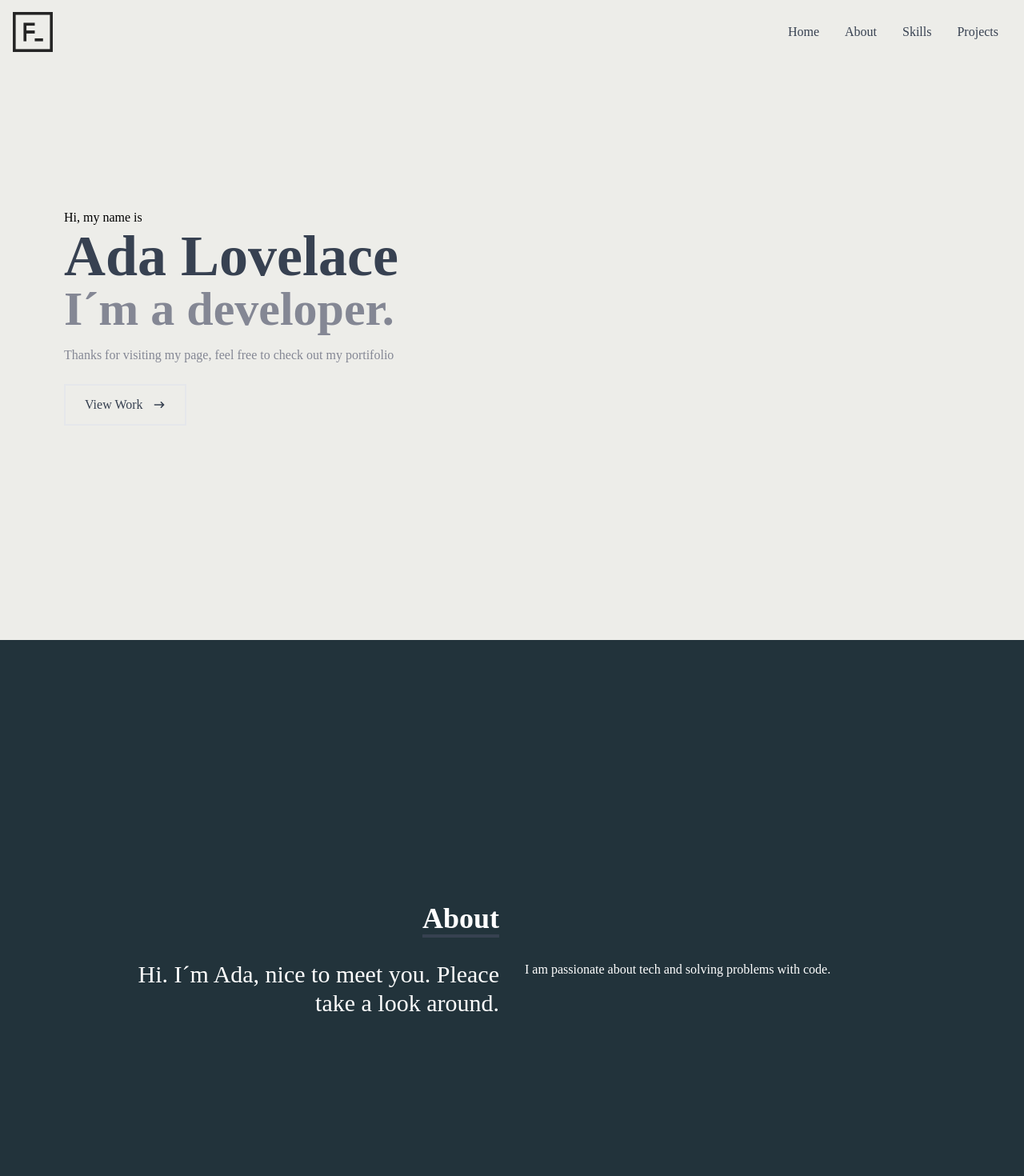
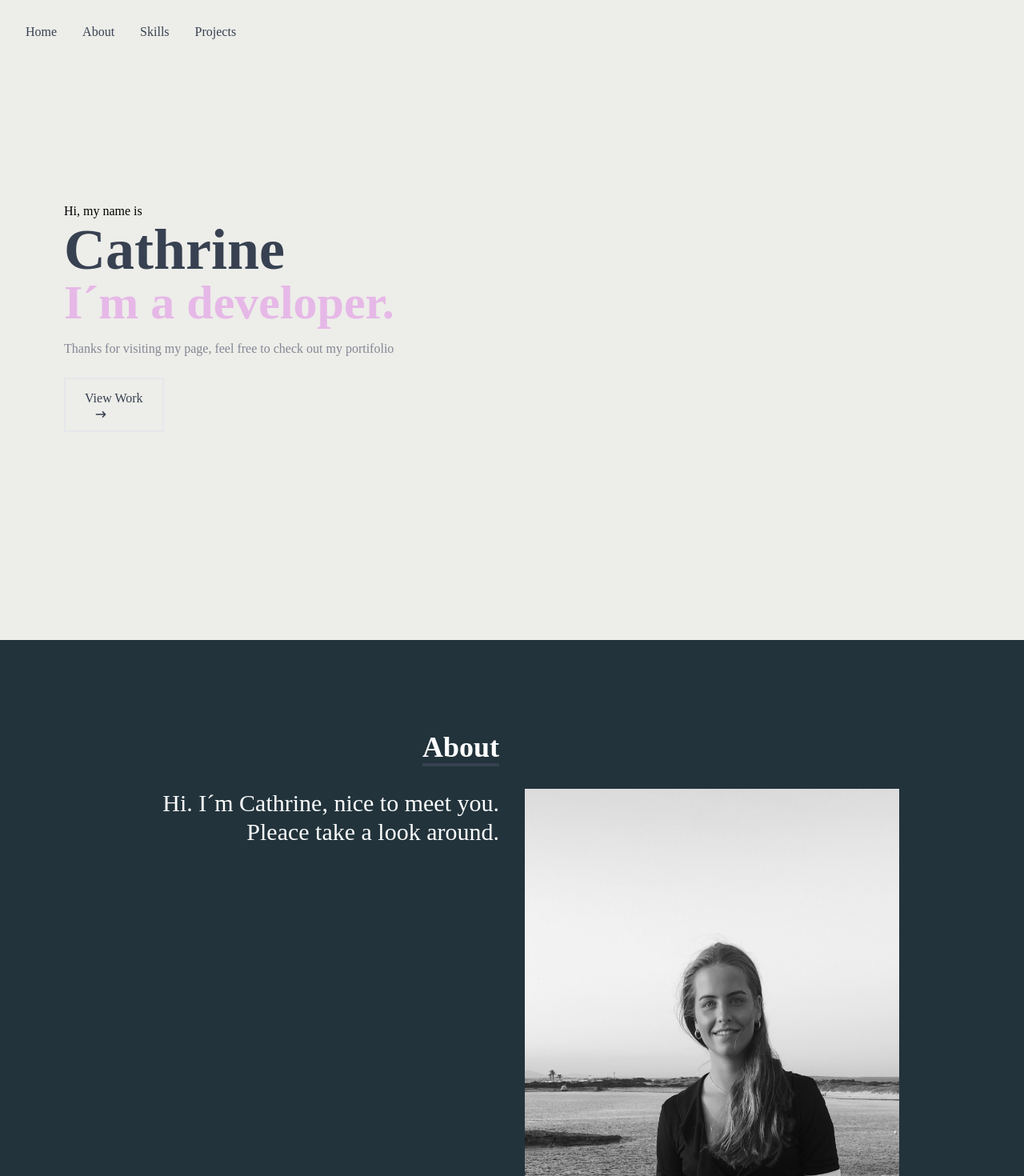
Before and after one commit to aliswil/portifolio-app, a React (Create React App) app: page / in a window 1280 px wide. Shown: the top 1470 px of the page at 80% size. Built offline with nearby package versions, Linux system fonts and the light colour scheme.

Commit message:
My first changes

```diff
--- a/package.json
+++ b/package.json
@@ -46,6 +46,6 @@
     "@types/react-scroll": "^1.8.4",
     "autoprefixer": "^10.4.12",
     "postcss": "^8.4.18",
-    "tailwindcss": "^3.2.1"
+    "tailwindcss": "^3.2.2"
   }
 }
--- a/src/components/AboutMe.tsx
+++ b/src/components/AboutMe.tsx
@@ -1,4 +1,5 @@
 import React from "react";
+import cathrine from "../assets/cathrine.jpg";
 
 const AboutMe = () => {
   return (
@@ -14,10 +15,14 @@ const AboutMe = () => {
         </div>
         <div className="max-w-[1000px] w-full grid sm:grid-cols-2 gap-8 px-4">
           <div className="sm:text-right text-3xl ">
-            <p>Hi. I´m Ada, nice to meet you. Pleace take a look around.</p>
+            <p>Hi. I´m Cathrine, nice to meet you. Pleace take a look around.</p>
           </div>
           <div>
-            <p>I am passionate about tech and solving problems with code.</p>
+          <img
+            src={cathrine}
+            alt="portraitofme"
+            style={{ width: "550px", height: "500px" }}
+          />
           </div>
         </div>
       </div>
--- a/src/components/HomePage.tsx
+++ b/src/components/HomePage.tsx
@@ -1,5 +1,6 @@
 import React from "react";
 import { HiArrowNarrowRight } from "react-icons/hi";
+import { Link } from "react-scroll";
 
 export const HomePage = () => {
   return (
@@ -7,9 +8,9 @@ export const HomePage = () => {
       <div className="max-w-[1000 px] mx-auto px-20 flex flex-col justify-center h-full">
         <p className="text-black">Hi, my name is</p>
         <h1 className="text-4xl sm:text-7xl font-bold text-gray-700">
-          Ada Lovelace
+          Cathrine
         </h1>
-        <h2 className="text-3xl sm:text-6xl font-bold text-[#848794]">
+        <h2 className="text-3xl sm:text-6xl font-bold text-[#e6b8e7]">
           I´m a developer.
         </h2>
         <p className="text-[#848794] py-4 max-w-[700px]">
@@ -17,10 +18,12 @@ export const HomePage = () => {
         </p>
         <div>
           <button className="text-gray-700 group border-2 px-6 py-3 my-2 flex items-center hover:bg-[#989cab] hover:border-[#989cab] hover:text-white">
-            View Work
-            <span className="group-hover:rotate-90 duration-300">
-              <HiArrowNarrowRight className="ml-3" />
-            </span>
+            <Link to="projects" smooth={true} duration={500}>
+              View Work
+              <span className="group-hover:rotate-90 duration-300">
+                <HiArrowNarrowRight className="ml-3" />
+              </span>
+            </Link>
           </button>
         </div>
       </div>
--- a/src/components/Navbar.tsx
+++ b/src/components/Navbar.tsx
@@ -9,9 +9,7 @@ export const Navbar = () => {
 
   return (
     <div className="fixed w-full h-[80px] flex justify-between items-center px-4 bg-[#edede9] text-gray-700">
-      <div>
-        <img src={logo} alt="Logo" style={{ width: "50px" }} />
-      </div>
+
 
       <ul className="hidden md:flex ">
         <li>
--- a/src/components/Skills.tsx
+++ b/src/components/Skills.tsx
@@ -9,7 +9,7 @@ const Skills = () => {
       <div className="max-w-[1000px] mx-auto p-4 flex flex-col justify-center w-full h-full">
         <div>
           <p className="text-4xl font-bold inline border-b-2 border-grey-500">
-            Skills
+            Erfaringer
           </p>
           <p className="py-4">Take a look at my experiences</p>
         </div>
```
Also changed, not shown: src/assets/cathrine.jpg (added), 1 other file (tests, documents, lock files or other folders).
